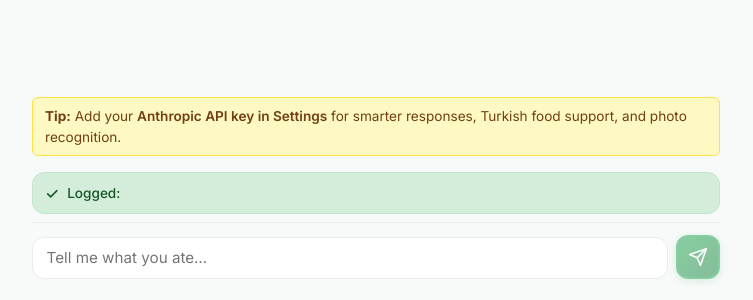
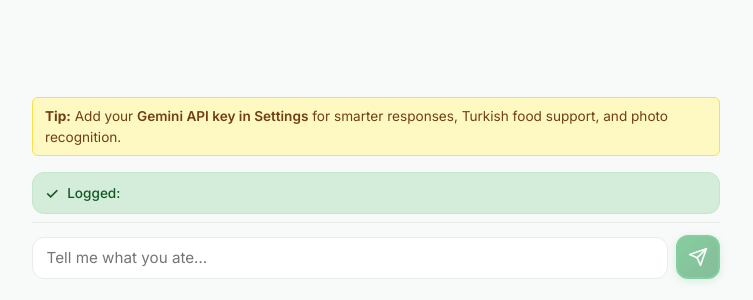
Before and after one commit to sakaryag/nutrition-tracker, a Flask app: page /chat in a window 1280 px wide. Shown: the part 498-798 px from the top of the page, without its empty margins (264-1017 px from the left). Run offline with Flask 3, Linux system fonts and the light colour scheme; the visitor is signed in with stand-in values (Sample User, id 1).

Commit message:
fix: replace all remaining Anthropic references with Gemini
- chat.html tip banner
- food_image.js toast message
- foods.py API key error message
- i18n.js EN/TR strings for settings.chatDesc, settings.apiKey, insight.noKey

Co-Authored-By: Claude <noreply@anthropic.com>

```diff
--- a/routes/foods.py
+++ b/routes/foods.py
@@ -70,7 +70,7 @@ _ALLOWED_MIME = {'image/jpeg', 'image/png', 'image/gif', 'image/webp'}
 def image_lookup():
     api_key = request.form.get('api_key', '').strip()
     if not api_key:
-        return jsonify({'found': False, 'message': 'Anthropic API key required — add yours in Settings'})
+        return jsonify({'found': False, 'message': 'Gemini API key required — add yours in Settings'})
     if 'image' not in request.files:
         return jsonify({'found': False, 'message': 'image file is required'}), 400
     img = request.files['image']
--- a/static/js/food_image.js
+++ b/static/js/food_image.js
@@ -150,7 +150,7 @@
     var apiKey = (typeof localStorage !== 'undefined') ? (localStorage.getItem('nt_anthropic_key') || '') : '';
     if (!apiKey) {
       if (typeof showToast === 'function') {
-        showToast('Add your Anthropic API key in Settings to use photo recognition.', 'error', 5000);
+        showToast('Add your Gemini API key in Settings to use photo recognition.', 'error', 5000);
       }
       return;
     }
--- a/static/js/i18n.js
+++ b/static/js/i18n.js
@@ -159,8 +159,8 @@ const i18n = {
     'settings.dailyTarget':   'Daily Target',
     'settings.applyTargets':  'Apply as My Targets',
     'settings.chatTitle':     'Chat / AI Assistant',
-    'settings.chatDesc':      'Add your own Anthropic API key to enable the AI chat assistant. Your key is stored only in this browser.',
-    'settings.apiKey':        'Anthropic API Key',
+    'settings.chatDesc':      'Add your own Gemini API key to enable the AI chat assistant. Your key is stored only in this browser.',
+    'settings.apiKey':        'Gemini API Key',
     'settings.saveKey':       'Save',
     'settings.clearKey':      'Clear',
     'settings.language':      'Language / Dil',
@@ -440,7 +440,7 @@ const i18n = {
 
     /* Daily Insight (Enhancement 3) */
     'insight.btn':     '✨ Daily Insight',
-    'insight.noKey':   'Set your Anthropic API key in Settings to enable daily insights.',
+    'insight.noKey':   'Add your Gemini API key in Settings to enable daily insights.',
     'insight.loading': 'Getting your daily insight…',
   },
 
@@ -881,7 +881,7 @@ const i18n = {
 
     /* Daily Insight (Enhancement 3) */
     'insight.btn':     '✨ Günlük Analiz',
-    'insight.noKey':   'Günlük analizi etkinleştirmek için Ayarlar bölümünden Anthropic API anahtarınızı girin.',
+    'insight.noKey':   'Günlük analizi etkinleştirmek için Ayarlar bölümünden Gemini API anahtarınızı girin.',
     'insight.loading': 'Günlük analiziniz hazırlanıyor…',
   },
 };
--- a/templates/chat.html
+++ b/templates/chat.html
@@ -24,7 +24,7 @@
   </div>
 
   <div id="chat-api-hint" hidden style="margin:0 0 .5rem;padding:.5rem .75rem;background:#fef9c3;border:1px solid #fde047;border-radius:.375rem;font-size:.85rem;color:#713f12;">
-    <strong>Tip:</strong> Add your <a href="/settings" style="color:inherit;font-weight:600;">Anthropic API key in Settings</a> for smarter responses, Turkish food support, and photo recognition.
+    <strong>Tip:</strong> Add your <a href="/settings" style="color:inherit;font-weight:600;">Gemini API key in Settings</a> for smarter responses, Turkish food support, and photo recognition.
   </div>
 
   <div class="chat-logged-banner" id="chat-logged-banner" hidden>
```
